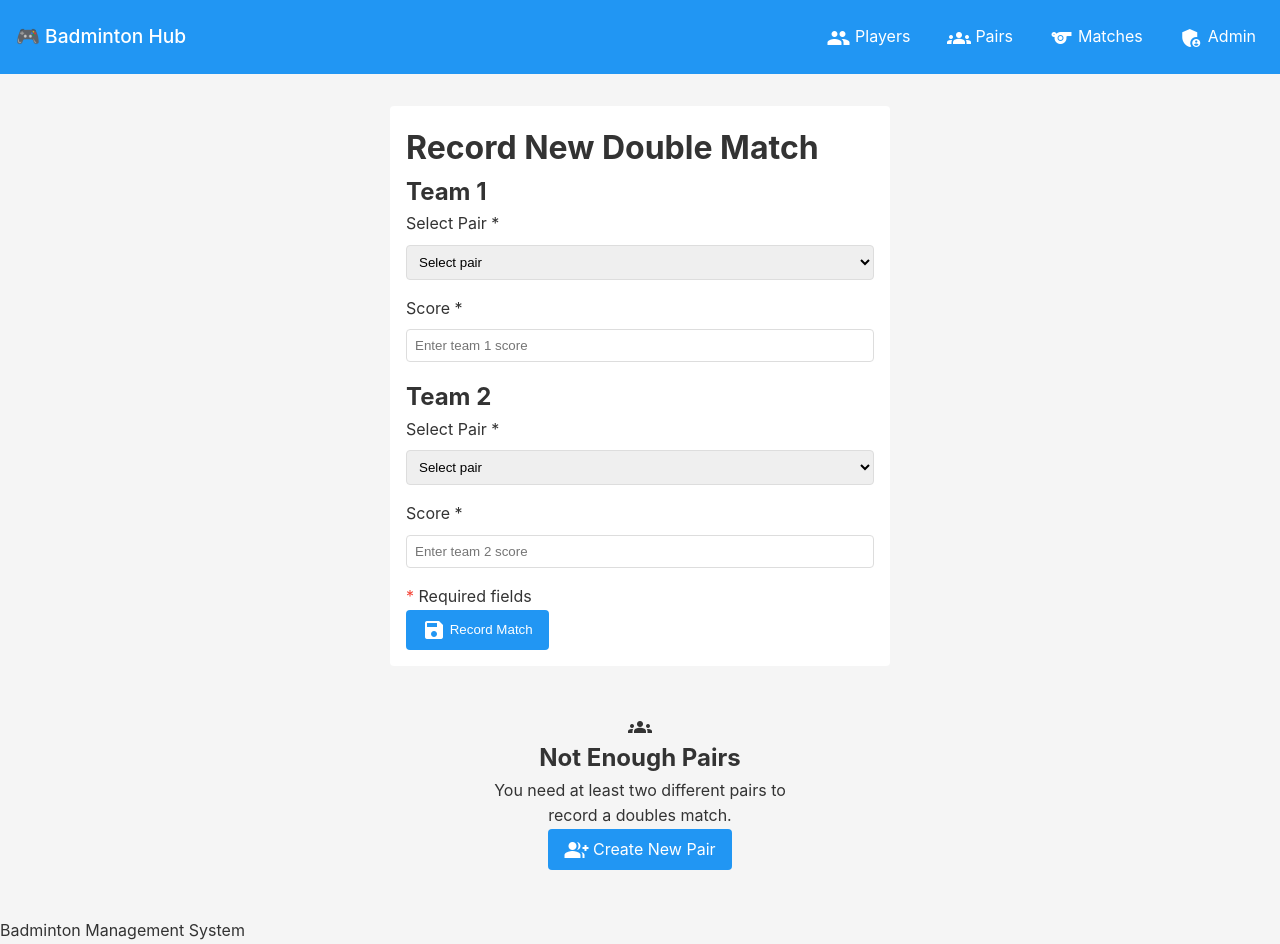
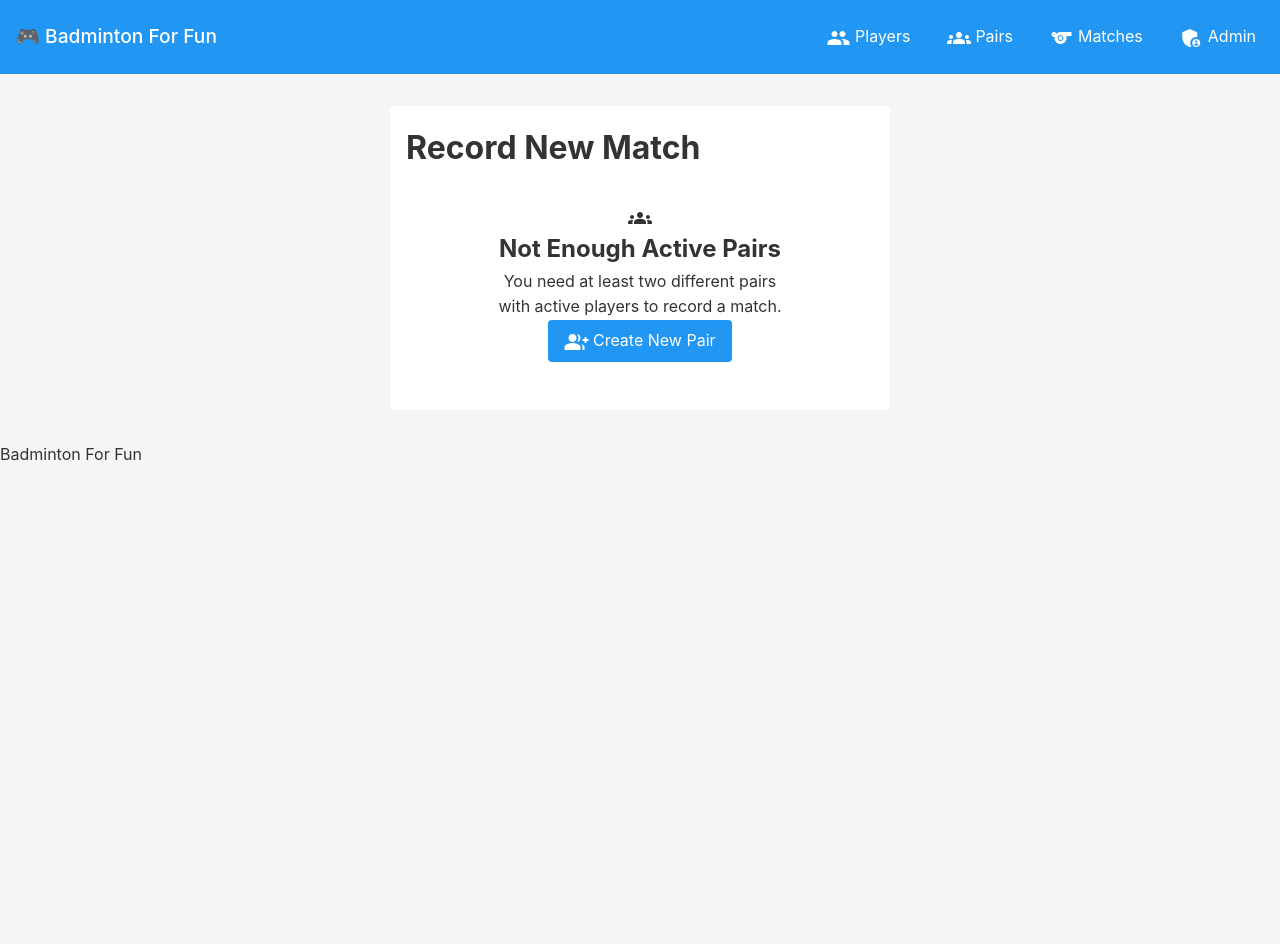
Before and after one commit to guzo-kevin/scorekeeper, a Flask app: page /add_double_match in a window 1280 px wide. After the commit the page ends 461 px from the top, so only its background shows below. Run offline with Flask 3, Linux system fonts and the light colour scheme; data that the repository does not hold is empty.

Commit message:
exclude inactive players

```diff
--- a/app.py
+++ b/app.py
@@ -4,6 +4,7 @@ from datetime import datetime
 from enum import Enum
 from sqlalchemy.exc import IntegrityError
 from sqlalchemy import and_
+from sqlalchemy.orm import aliased
 
 app = Flask(__name__)
 app.config['SQLALCHEMY_DATABASE_URI'] = 'sqlite:///badminton.db'
@@ -253,8 +254,21 @@ def add_double_match():
             db.session.rollback()
             flash('Error recording match!')
 
-    pairs = Pair.query.all()
-    return render_template('add_double_match.html', pairs=pairs)
+    # Get pairs where both players are active using explicit aliases
+    Player1 = aliased(Player)
+    Player2 = aliased(Player)
+
+    active_pairs = db.session.query(Pair)\
+        .join(Player1, Pair.player1_id == Player1.id)\
+        .join(Player2, Pair.player2_id == Player2.id)\
+        .filter(
+            db.and_(
+                Player1.is_active == True,
+                Player2.is_active == True
+            )
+        ).all()
+
+    return render_template('add_double_match.html', pairs=active_pairs)
 
 @app.route('/admin')
 def admin():
--- a/templates/add_double_match.html
+++ b/templates/add_double_match.html
@@ -1,7 +1,7 @@
 {% extends "base.html" %}
 {% block content %}
 <div class="form-container">
-    <h1>Record New Double Match</h1>
+    <h1>Record New Match</h1>
 
     {% with messages = get_flashed_messages() %}
         {% if messages %}
@@ -11,6 +11,19 @@
         {% endif %}
     {% endwith %}
 
+    {% if pairs|length < 2 %}
+        <div class="empty-state">
+            <div class="empty-state-content">
+                <span class="material-icons empty-icon">groups</span>
+                <h2>Not Enough Active Pairs</h2>
+                <p>You need at least two different pairs with active players to record a match.</p>
+                <a href="{{ url_for('add_pair') }}" class="btn-submit">
+                    <span class="material-icons">group_add</span>
+                    Create New Pair
+                </a>
+            </div>
+        </div>
+    {% else %}
         <form method="POST" class="match-form">
             <div class="team-section">
                 <h2>Team 1</h2>
@@ -75,19 +88,6 @@
                 Record Match
             </button>
         </form>
+    {% endif %}
 </div>
-
-{% if not pairs or pairs|length < 2 %}
-<div class="empty-state">
-    <div class="empty-state-content">
-        <span class="material-icons empty-icon">groups</span>
-        <h2>Not Enough Pairs</h2>
-        <p>You need at least two different pairs to record a doubles match.</p>
-        <a href="{{ url_for('add_pair') }}" class="btn-submit">
-            <span class="material-icons">group_add</span>
-            Create New Pair
-        </a>
-    </div>
-</div>
-{% endif %}
 {% endblock %}
--- a/templates/base.html
+++ b/templates/base.html
@@ -1,13 +1,13 @@
 <!DOCTYPE html>
 <html>
 <head>
-    <title>Badminton Management System</title>
+    <title>Badminton For Fun</title>
     <link rel="stylesheet" href="{{ url_for('static', filename='style.css') }}">
     <link href="https://fonts.googleapis.com/icon?family=Material+Icons" rel="stylesheet">
 </head>
 <body>
     <nav class="navbar">
-        <div class="nav-brand">🎮 Badminton Hub</div>
+        <div class="nav-brand">🎮 Badminton For Fun</div>
         <div class="nav-links">
             <!-- Players Section -->
             <div class="nav-group">
@@ -49,7 +49,7 @@
 
     <footer class="footer">
         <div class="footer-content">
-            Badminton Management System
+            Badminton For Fun
         </div>
     </footer>
 </body>
```
Lines whose indentation alone changed are shown as unchanged.
